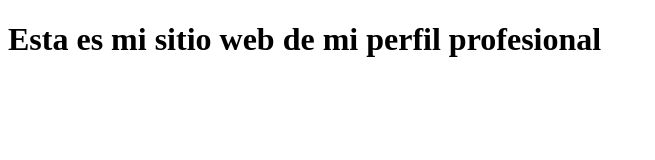
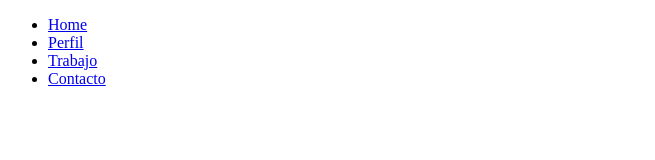
Before and after one commit to linoramirez/miperfil2, a plain HTML site: page index.html in a window 1280 px wide. Shown: the whole page, without its empty margins (0-655 px from the left). Drawn offline with Linux system fonts and the light colour scheme.

Commit message:
V2 - Se maqueto menu

```diff
--- a/index.html
+++ b/index.html
@@ -5,6 +5,16 @@
 <title>Mi Perfil Profesional</title>
 </head>
 
-<body><h1>Esta es mi sitio web de mi perfil profesional</h1>
+<body>
+<header>
+  <nav>
+    <ul >
+      <li> <a href="#Home">Home</a> </li>
+      <li> <a href="#Perfil">Perfil</a> </li>
+      <li> <a href="#Trabajo">Trabajo</a> </li>
+      <li> <a href="#Contacto">Contacto</a> </li>
+    </ul>
+  </nav>
+</header>
 </body>
 </html>
```
